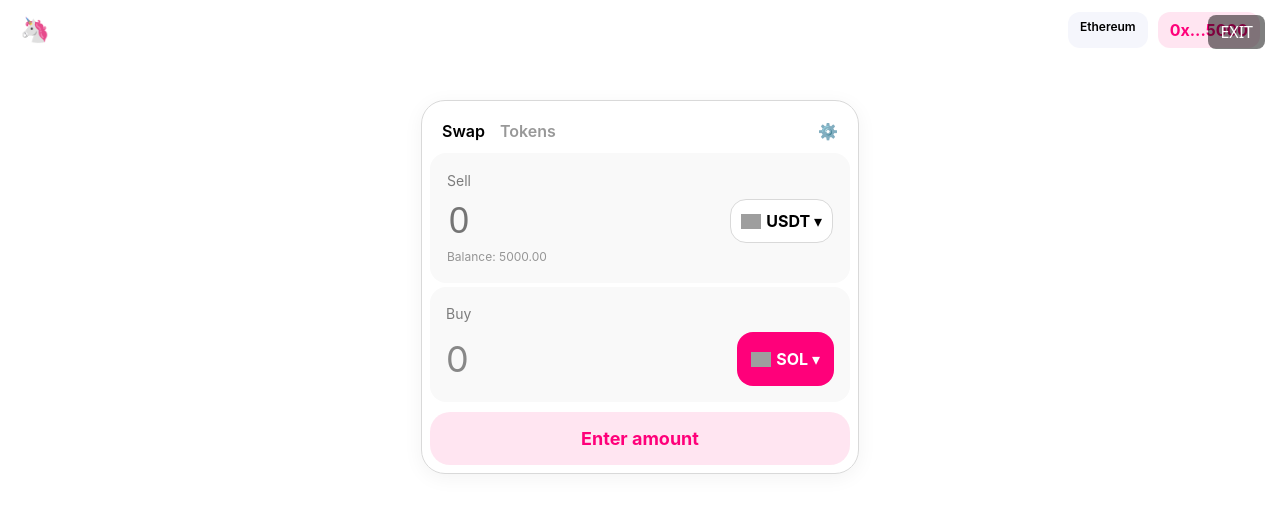
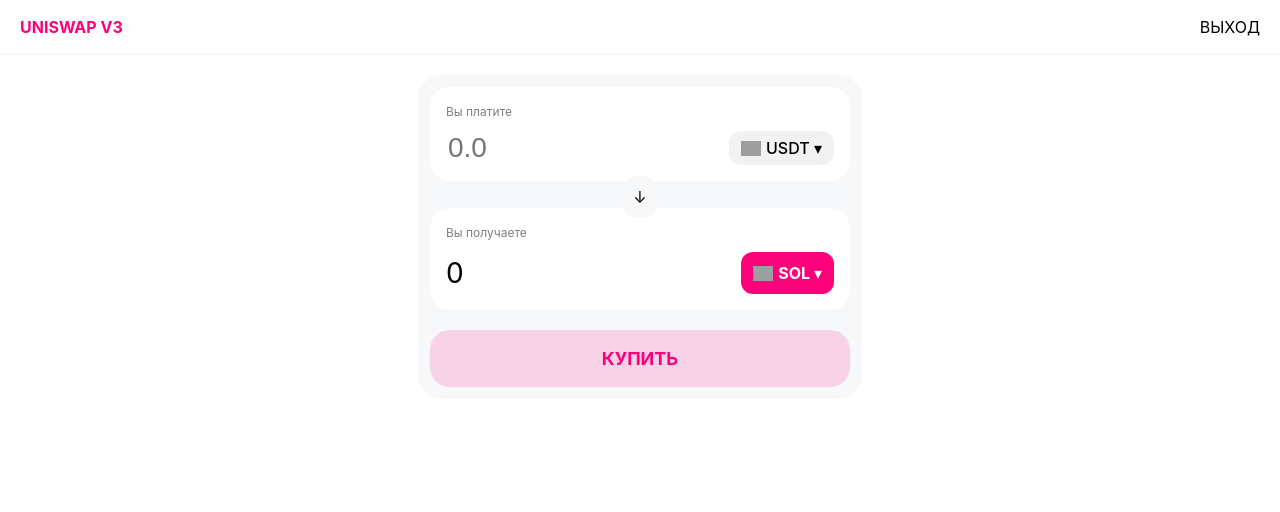
Before and after one commit to katyakuznezc-cmd/treidgame, a React (Vite) app: page / in a window 1280 px wide. Both pictures are taken after a click on the button "UNISWAP". Shown: the top 512 px of the page. Built offline with nearby package versions, Linux system fonts and the light colour scheme; grey boxes are pictures that could not be loaded.

Commit message:
Update App.jsx

```diff
--- a/src/App.jsx
+++ b/src/App.jsx
@@ -1,196 +1,203 @@
 import React, { useState, useEffect } from 'react';
 
-// --- ДАННЫЕ И ТОКЕНЫ ---
-const TOKENS = {
-  USDT: { symbol: 'USDT', name: 'Tether USD', icon: 'https://cryptologos.cc/logos/tether-usdt-logo.png', price: 1 },
-  SOL: { symbol: 'SOL', name: 'Solana', icon: 'https://cryptologos.cc/logos/solana-sol-logo.png', price: 145.20 },
-  ETH: { symbol: 'ETH', name: 'Ethereum', icon: 'https://cryptologos.cc/logos/ethereum-eth-logo.png', price: 2640.15 },
-  CRO: { symbol: 'CRO', name: 'Cronos', icon: 'https://cryptologos.cc/logos/cronos-cro-logo.png', price: 0.16 }
+// База данных токенов
+const ASSETS = {
+  USDT: { symbol: 'USDT', name: 'Tether', price: 1, icon: 'https://cryptologos.cc/logos/tether-usdt-logo.png' },
+  SOL: { symbol: 'SOL', name: 'Solana', price: 145.50, icon: 'https://cryptologos.cc/logos/solana-sol-logo.png' },
+  ETH: { symbol: 'ETH', name: 'Ethereum', price: 2600.00, icon: 'https://cryptologos.cc/logos/ethereum-eth-logo.png' },
+  BNB: { symbol: 'BNB', name: 'BNB', price: 605.20, icon: 'https://cryptologos.cc/logos/bnb-bnb-logo.png' }
 };
 
-export default function ProExchangeApp() {
-  // Global States
-  const [balance, setBalance] = useState(5000.00);
-  const [walletHoldings, setWalletHoldings] = useState({}); // { 'SOL': 10.5 }
-  const [activeDex, setActiveDex] = useState(null);
+export default function RealExchangeApp() {
+  // Глобальное состояние кошелька
+  const [balanceUSDT, setBalanceUSDT] = useState(1000.00);
+  const [inventory, setInventory] = useState({ symbol: null, amount: 0 });
+
+  // Состояния интерфейса
+  const [activeDex, setActiveDex] = useState(null); // 'UNISWAP', 'RAYDIUM'
   const [signal, setSignal] = useState(null);
-  const [clicks, setClicks] = useState([]);
+  const [amountInput, setAmountInput] = useState('');
+  const [isProcessing, setIsProcessing] = useState(false);
+  const [showTokenList, setShowTokenList] = useState(false);
+  const [selectedToken, setSelectedToken] = useState(ASSETS.SOL);
 
-  // Exchange Local States
-  const [payAmount, setPayAmount] = useState('');
-  const [tokenFrom, setTokenFrom] = useState(TOKENS.USDT);
-  const [tokenTo, setTokenTo] = useState(TOKENS.SOL);
-  const [slippage, setSlippage] = useState('0.5');
-  const [isTokenSelectOpen, setIsTokenSelectOpen] = useState(false);
-  const [isSettingsOpen, setIsSettingsOpen] = useState(false);
-  const [txStatus, setTxStatus] = useState('idle');
-
-  // Глобальный эффект сигнала
+  // 1. Генерация подробного сигнала
   useEffect(() => {
     if (!signal) {
-      const dexs = ['UNISWAP', 'RAYDIUM', 'PANCAKE', '1INCH'];
+      const tokens = [ASSETS.SOL, ASSETS.ETH, ASSETS.BNB];
+      const coin = tokens[Math.floor(Math.random() * tokens.length)];
+      const profit = (Math.random() * 4 + 3).toFixed(2);
       setSignal({
-        coin: 'SOL',
-        buy: dexs[0],
-        sell: dexs[1],
-        profit: (Math.random() * 5 + 4).toFixed(2)
+        coin: coin,
+        buyAt: 'UNISWAP',
+        sellAt: 'RAYDIUM',
+        profit: profit,
+        buyPrice: coin.price.toFixed(2),
+        sellPrice: (coin.price * (1 + profit/100)).toFixed(2)
       });
     }
   }, [signal]);
 
-  // Звук и Визуал (из сохраненных инструкций)
-  const handleInteraction = (e) => {
-    const x = e.clientX || (e.touches && e.touches[0].clientX);
-    const y = e.clientY || (e.touches && e.touches[0].clientY);
-    setClicks(prev => [...prev, { id: Date.now(), x, y }]);
-    setTimeout(() => setClicks(p => p.slice(1)), 600);
+  // 2. ЛОГИКА КНОПКИ SWAP (ПОКУПКА/ПРОДАЖА)
+  const handleAction = () => {
+    if (!amountInput || amountInput <= 0) return;
+
+    setIsProcessing(true);
+
+    setTimeout(() => {
+      // РЕЖИМ ПОКУПКИ (Если в кошельке пусто)
+      if (inventory.amount === 0) {
+        const cost = Number(amountInput);
+        if (cost <= balanceUSDT) {
+          const qty = cost / selectedToken.price;
+          setBalanceUSDT(prev => prev - cost);
+          setInventory({ symbol: selectedToken.symbol, amount: qty });
+        }
+      }
+      // РЕЖИМ ПРОДАЖИ (Если в кошельке есть актив)
+      else if (inventory.symbol === selectedToken.symbol) {
+        const isCorrectDex = activeDex === signal?.sellAt;
+        const profitMod = isCorrectDex ? (1 + Number(signal.profit)/100) : 0.8; // Штраф за неверную биржу
+
+        const finalReturn = (inventory.amount * selectedToken.price) * profitMod;
+        setBalanceUSDT(prev => prev + finalReturn);
+        setInventory({ symbol: null, amount: 0 });
+        setSignal(null); // Сигнал выполнен
+      }
+
+      setIsProcessing(false);
+      setAmountInput('');
+    }, 1500);
   };
 
-  // ЛОГИКА ТРАНЗАКЦИИ (Buy/Sell)
-  const executeSwap = () => {
-    if (!payAmount || payAmount <= 0) return;
-    setTxStatus('approving');
-
-    setTimeout(() => {
-      setTxStatus('signing');
-      setTimeout(() => {
-        const isBuying = tokenFrom.symbol === 'USDT';
-        const isWinningMove = (isBuying && activeDex === signal?.buy) || (!isBuying && activeDex === signal?.sell);
-        const profitMult = isWinningMove ? (1 + signal.profit / 100) : 0.75;
-
-        if (isBuying) {
-          const receiveQty = (Number(payAmount) / tokenTo.price) * profitMult;
-          setBalance(b => b - Number(payAmount));
-          setWalletHoldings(h => ({ ...h, [tokenTo.symbol]: (h[tokenTo.symbol] || 0) + receiveQty }));
-        } else {
-          const receiveUSDT = (Number(payAmount) * tokenFrom.price) * profitMult;
-          setBalance(b => b + receiveUSDT);
-          setWalletHoldings(h => ({ ...h, [tokenFrom.symbol]: (h[tokenFrom.symbol] || 0) - Number(payAmount) }));
-        }
-
-        setTxStatus('success');
-        setTimeout(() => { setTxStatus('idle'); setPayAmount(''); }, 2000);
-      }, 1500);
-    }, 1000);
-  };
-
-  // --- 🦄 UNISWAP INTERFACE (V3) ---
-  const UniswapUI = () => (
-    <div className="dex-container" style={{background: '#FFF', height: '100%', color: '#000', fontFamily: 'Inter, sans-serif'}}>
-      <header style={{padding: '12px 20px', display: 'flex', justifyContent: 'space-between', alignItems: 'center'}}>
-        <div style={{fontSize: 24}}>🦄</div>
-        <div style={{display: 'flex', gap: 10}}>
-          <div style={{background: '#F5F6FC', padding: '6px 12px', borderRadius: 12, fontSize: 12, fontWeight: 600}}>Ethereum</div>
-          <div style={{background: 'rgba(255, 0, 122, 0.1)', color: '#FF007A', padding: '6px 12px', borderRadius: 12, fontWeight: 'bold'}}>0x...{balance.toFixed(0)}</div>
+  // --- UI: СПИСОК ТОКЕНОВ ---
+  const TokenModal = () => (
+    <div style={{ position: 'absolute', inset: 0, background: '#111', zIndex: 3000, padding: 20 }}>
+      <div style={{ display: 'flex', justifyContent: 'space-between', marginBottom: 20 }}>
+        <b>Выберите токен</b>
+        <span onClick={() => setShowTokenList(false)} style={{ cursor: 'pointer' }}>✕</span>
+      </div>
+      {Object.values(ASSETS).map(token => (
+        <div key={token.symbol} onClick={() => { setSelectedToken(token); setShowTokenList(false); }} style={{ display: 'flex', alignItems: 'center', gap: 12, padding: '15px 0', borderBottom: '1px solid #222' }}>
+          <img src={token.icon} width="30" />
+          <div>
+            <div>{token.symbol}</div>
+            <div style={{ fontSize: 12, opacity: 0.5 }}>{token.name}</div>
+          </div>
         </div>
-      </header>
-
-      <div style={{display: 'flex', justifyContent: 'center', marginTop: 30, padding: 10}}>
-        <div style={{width: '100%', maxWidth: 420, border: '1px solid #D9D9D9', borderRadius: 24, padding: 8, boxShadow: '0 4px 20px rgba(0,0,0,0.05)'}}>
-          <div style={{display: 'flex', justifyContent: 'space-between', padding: '10px 12px'}}>
-            <div style={{display: 'flex', gap: 15, fontWeight: 600}}><span>Swap</span> <span style={{opacity: 0.4}}>Tokens</span></div>
-            <span onClick={() => setIsSettingsOpen(true)}>⚙️</span>
-          </div>
-
-          <div style={{background: '#F9F9F9', padding: 16, borderRadius: 16, border: '1px solid transparent', marginBottom: 4}}>
-            <div style={{fontSize: 14, opacity: 0.5, marginBottom: 8}}>Sell</div>
-            <div style={{display: 'flex', justifyContent: 'space-between'}}>
-              <input type="number" placeholder="0" value={payAmount} onChange={e => setPayAmount(e.target.value)} style={{background: 'none', border: 'none', fontSize: 36, width: '60%', outline: 'none'}} />
-              <button onClick={() => setIsTokenSelectOpen('from')} style={{background: '#FFF', border: '1px solid #D9D9D9', padding: '4px 10px', borderRadius: 16, display: 'flex', alignItems: 'center', gap: 5, fontWeight: 'bold'}}>
-                <img src={tokenFrom.icon} width="20"/> {tokenFrom.symbol} ▾
-              </button>
-            </div>
-            <div style={{fontSize: 12, opacity: 0.4, marginTop: 5}}>Balance: {tokenFrom.symbol === 'USDT' ? balance.toFixed(2) : (walletHoldings[tokenFrom.symbol] || 0).toFixed(4)}</div>
-          </div>
-
-          <div style={{background: '#F9F9F9', padding: 16, borderRadius: 16}}>
-            <div style={{fontSize: 14, opacity: 0.5, marginBottom: 8}}>Buy</div>
-            <div style={{display: 'flex', justifyContent: 'space-between'}}>
-              <div style={{fontSize: 36, color: payAmount ? '#000' : '#888'}}>{payAmount ? (payAmount / tokenTo.price).toFixed(5) : '0'}</div>
-              <button onClick={() => setIsTokenSelectOpen('to')} style={{background: '#FF007A', color: '#FFF', border: 'none', padding: '6px 14px', borderRadius: 16, display: 'flex', alignItems: 'center', gap: 5, fontWeight: 'bold'}}>
-                <img src={tokenTo.icon} width="20"/> {tokenTo.symbol} ▾
-              </button>
-            </div>
-          </div>
-
-          <button onClick={executeSwap} style={{width: '100%', padding: 16, background: 'rgba(255, 0, 122, 0.1)', color: '#FF007A', border: 'none', borderRadius: 20, fontWeight: 'bold', fontSize: 18, marginTop: 10}}>
-             {txStatus === 'idle' ? (payAmount ? 'Swap' : 'Enter amount') : 'Processing...'}
-          </button>
-        </div>
-      </div>
+      ))}
     </div>
   );
 
   return (
-    <div onPointerDown={handleInteraction} style={{width: '100vw', height: '100dvh', background: '#000', color: '#FFF', overflow: 'hidden', position: 'relative'}}>
-      {/* Click Dollars Effect */}
-      {clicks.map(c => <div key={c.id} className="dollar-pop" style={{left: c.x, top: c.y}}>$</div>)}
+    <div style={{ width: '100vw', height: '100dvh', background: '#000', color: '#fff', fontFamily: 'Inter, sans-serif' }}>
+      {showTokenList && <TokenModal />}
 
+      {/* ГЛАВНЫЙ ХАБ */}
       {!activeDex ? (
-        <div style={{padding: 20}}>
-          <div style={{textAlign: 'center', margin: '40px 0'}}>
-             <h1 style={{fontSize: 50, fontWeight: 900, margin: 0}}>${balance.toLocaleString()}</h1>
-             <p style={{opacity: 0.5, letterSpacing: 3}}>ARBITRAGE HUB</p>
+        <div style={{ padding: 20 }}>
+          <div style={{ textAlign: 'center', margin: '40px 0' }}>
+            <h1 style={{ fontSize: 42, fontWeight: 900 }}>${balanceUSDT.toLocaleString(undefined, { minimumFractionDigits: 2 })}</h1>
+            <p style={{ opacity: 0.5, letterSpacing: 2 }}>TOTAL BALANCE</p>
+            {inventory.amount > 0 && (
+              <div style={{ color: '#00ff88', fontSize: 14 }}>HOLDING: {inventory.amount.toFixed(4)} {inventory.symbol}</div>
+            )}
           </div>
 
-          <div className="signal-card" style={{background: '#111', padding: 20, borderRadius: 24, border: '1px solid #222', marginBottom: 30}}>
-             <div style={{display: 'flex', gap: 8, alignItems: 'center', color: '#00FF88', fontSize: 10, fontWeight: 'bold', marginBottom: 15}}>
-               <div className="pulse-dot"></div> ACTIVE SIGNAL
-             </div>
-             {signal && (
-               <>
-                 <div style={{fontSize: 20, fontWeight: 900}}>BUY ON <span style={{color: '#FF007A'}}>{signal.buy}</span></div>
-                 <div style={{fontSize: 20, fontWeight: 900, color: '#39F2AF'}}>SELL ON {signal.sell}</div>
-                 <div style={{marginTop: 10, fontSize: 14, color: '#00FF88'}}>PROFIT: +{signal.profit}%</div>
-               </>
-             )}
+          {/* СИГНАЛ */}
+          <div style={{ background: '#111', padding: 20, borderRadius: 24, border: '1px solid #222', marginBottom: 25 }}>
+            <div style={{ color: '#00ff88', fontSize: 10, fontWeight: 'bold', marginBottom: 10 }}>ACTIVE ARBITRAGE SIGNAL</div>
+            {signal ? (
+              <div>
+                <div style={{ fontSize: 18, fontWeight: 'bold' }}>КУПИТЬ {signal.coin.symbol} на <span style={{ color: '#ff007a' }}>{signal.buyAt}</span></div>
+                <div style={{ fontSize: 14, opacity: 0.6 }}>Цена входа: ${signal.buyPrice}</div>
+                <div style={{ fontSize: 18, fontWeight: 'bold', color: '#00ff88', marginTop: 10 }}>ПРОДАТЬ на {signal.sellAt}</div>
+                <div style={{ fontSize: 14, opacity: 0.6 }}>Цена выхода: ${signal.sellPrice}</div>
+                <div style={{ marginTop: 15, background: 'rgba(0,255,136,0.1)', padding: 10, borderRadius: 12, textAlign: 'center', color: '#00ff88', fontWeight: 'bold' }}>
+                  ОЖИДАЕМЫЙ ПРОФИТ: +{signal.profit}%
+                </div>
+              </div>
+            ) : "Scanning liquidity pools..."}
           </div>
 
-          <div style={{display: 'grid', gridTemplateColumns: '1fr 1fr', gap: 15}}>
-            {['UNISWAP', 'RAYDIUM', 'PANCAKE', '1INCH'].map(id => (
-              <button key={id} onClick={() => setActiveDex(id)} style={{background: '#1a1a1a', border: '1px solid #333', padding: 25, borderRadius: 20, color: '#FFF', fontWeight: 'bold'}}>{id}</button>
-            ))}
-          </div>
-
-          <div style={{position: 'absolute', bottom: 30, left: 0, right: 0, textAlign: 'center'}}>
-             <a href="https://t.me/kriptoalians" style={{color: '#333', textDecoration: 'none', fontSize: 12}}>SETTINGS & CREATORS</a>
+          <div style={{ display: 'grid', gridTemplateColumns: '1fr 1fr', gap: 15 }}>
+            <button onClick={() => setActiveDex('UNISWAP')} style={{ background: '#1a1a1a', border: '1px solid #333', padding: 25, borderRadius: 20, color: '#fff', fontWeight: 'bold' }}>UNISWAP</button>
+            <button onClick={() => setActiveDex('RAYDIUM')} style={{ background: '#1a1a1a', border: '1px solid #333', padding: 25, borderRadius: 20, color: '#fff', fontWeight: 'bold' }}>RAYDIUM</button>
           </div>
         </div>
       ) : (
-        <div style={{height: '100%'}}>
-           <button onClick={() => setActiveDex(null)} style={{position: 'absolute', top: 15, right: 15, zIndex: 1000, background: 'rgba(0,0,0,0.5)', border: 'none', color: '#FFF', padding: '6px 12px', borderRadius: 8}}>EXIT</button>
-           {activeDex === 'UNISWAP' && <UniswapUI />}
-           {activeDex === 'RAYDIUM' && (
-             <div style={{background: '#0c0d21', height: '100%', padding: 20}}>
-               <h2 style={{color: '#39F2AF'}}>RAYDIUM V2</h2>
-               {/* Здесь верстка Raydium аналогично Uniswap, но в темных тонах */}
-               <button onClick={executeSwap} style={{width: '100%', background: '#39F2AF', padding: 20, borderRadius: 12, color: '#000', fontWeight: 'bold'}}>EXECUTE SOLANA SWAP</button>
-             </div>
-           )}
+        /* ТЕРМИНАЛЫ БИРЖИ */
+        <div style={{ height: '100%', background: activeDex === 'UNISWAP' ? '#fff' : '#0c0d21', color: activeDex === 'UNISWAP' ? '#000' : '#fff' }}>
+          <div style={{ padding: '15px 20px', display: 'flex', justifyContent: 'space-between', borderBottom: '1px solid rgba(128,128,128,0.1)' }}>
+             <b style={{ color: activeDex === 'UNISWAP' ? '#ff007a' : '#39f2af' }}>{activeDex} V3</b>
+             <span onClick={() => {setActiveDex(null); setAmountInput('');}} style={{ cursor: 'pointer' }}>ВЫХОД</span>
+          </div>
+
+          <div style={{ padding: 20, display: 'flex', justifyContent: 'center' }}>
+            <div style={{ width: '100%', maxWidth: 420, background: activeDex === 'UNISWAP' ? '#f7f8fa' : '#14162e', borderRadius: 24, padding: 12 }}>
+
+               {/* ВХОДЯЩИЙ ТОКЕН */}
+               <div style={{ background: activeDex === 'UNISWAP' ? '#fff' : '#050614', padding: 16, borderRadius: 20, marginBottom: 5 }}>
+                  <div style={{ fontSize: 12, opacity: 0.5 }}>{inventory.amount === 0 ? 'Вы платите' : 'Вы продаете'}</div>
+                  <div style={{ display: 'flex', justifyContent: 'space-between', marginTop: 10 }}>
+                    <input
+                      type="number"
+                      placeholder="0.0"
+                      value={inventory.amount === 0 ? amountInput : inventory.amount.toFixed(4)}
+                      onChange={(e) => setAmountInput(e.target.value)}
+                      disabled={inventory.amount > 0}
+                      style={{ background: 'none', border: 'none', fontSize: 28, color: 'inherit', width: '60%', outline: 'none' }}
+                    />
+                    <button onClick={() => setShowTokenList(true)} style={{ background: 'rgba(128,128,128,0.1)', border: 'none', borderRadius: 12, padding: '5px 12px', color: 'inherit', display: 'flex', alignItems: 'center', gap: 5 }}>
+                       <img src={inventory.amount === 0 ? ASSETS.USDT.icon : selectedToken.icon} width="20" />
+                       {inventory.amount === 0 ? 'USDT' : inventory.symbol} ▾
+                    </button>
+                  </div>
+               </div>
+
+               <div style={{ textAlign: 'center', margin: '-10px 0', position: 'relative', zIndex: 2 }}>
+                  <div style={{ background: activeDex === 'UNISWAP' ? '#f7f8fa' : '#14162e', border: '4px solid ' + (activeDex === 'UNISWAP' ? '#f7f8fa' : '#14162e'), borderRadius: 12, display: 'inline-block', padding: 5 }}>↓</div>
+               </div>
+
+               {/* ВЫХОДЯЩИЙ ТОКЕН */}
+               <div style={{ background: activeDex === 'UNISWAP' ? '#fff' : '#050614', padding: 16, borderRadius: 20, marginBottom: 20 }}>
+                  <div style={{ fontSize: 12, opacity: 0.5 }}>Вы получаете</div>
+                  <div style={{ display: 'flex', justifyContent: 'space-between', marginTop: 10 }}>
+                    <div style={{ fontSize: 28 }}>
+                       {inventory.amount === 0
+                         ? (amountInput ? (amountInput / selectedToken.price).toFixed(4) : '0')
+                         : (inventory.amount * selectedToken.price).toFixed(2)}
+                    </div>
+                    <button onClick={() => setShowTokenList(true)} style={{ background: activeDex === 'UNISWAP' ? '#ff007a' : '#39f2af', border: 'none', borderRadius: 12, padding: '5px 12px', color: activeDex === 'UNISWAP' ? '#fff' : '#000', fontWeight: 'bold', display: 'flex', alignItems: 'center', gap: 5 }}>
+                       <img src={inventory.amount === 0 ? selectedToken.icon : ASSETS.USDT.icon} width="20" />
+                       {inventory.amount === 0 ? selectedToken.symbol : 'USDT'} ▾
+                    </button>
+                  </div>
+               </div>
+
+               <button onClick={handleAction} style={{
+                 width: '100%', padding: 18, borderRadius: 20, border: 'none', fontSize: 18, fontWeight: 'bold',
+                 background: activeDex === 'UNISWAP' ? 'rgba(255, 0, 122, 0.15)' : '#39f2af',
+                 color: activeDex === 'UNISWAP' ? '#ff007a' : '#000'
+               }}>
+                 {isProcessing ? 'Обработка...' : (inventory.amount === 0 ? 'КУПИТЬ' : 'ПРОДАТЬ')}
+               </button>
+            </div>
+          </div>
         </div>
       )}
 
-      {/* MODALS */}
-      {txStatus !== 'idle' && (
-        <div className="modal-overlay">
-           <div className="modal-content">
-              {txStatus === 'approving' && <p>Approving Token Spending...</p>}
-              {txStatus === 'signing' && <p>Waiting for Wallet Signature...</p>}
-              {txStatus === 'success' && <p style={{color: '#00FF88'}}>Transaction Confirmed!</p>}
-              <div className="loader"></div>
-           </div>
+      {/* Анимация загрузки */}
+      {isProcessing && (
+        <div style={{ position: 'absolute', inset: 0, background: 'rgba(0,0,0,0.8)', zIndex: 5000, display: 'flex', alignItems: 'center', justifyContent: 'center', flexDirection: 'column' }}>
+           <div className="loader"></div>
+           <p style={{ marginTop: 20 }}>Транзакция в сети...</p>
         </div>
       )}
 
       <style>{`
-        .dollar-pop { position: absolute; color: #00FF88; font-weight: bold; animation: popUp 0.6s ease-out forwards; pointer-events: none; }
-        @keyframes popUp { 0% { opacity: 1; transform: translateY(0); } 100% { opacity: 0; transform: translateY(-50px); } }
-        .pulse-dot { width: 8px; height: 8px; background: #00FF88; borderRadius: 50%; animation: pulse 1.5s infinite; }
-        @keyframes pulse { 0% { transform: scale(1); opacity: 1; } 50% { transform: scale(1.5); opacity: 0.5; } 100% { transform: scale(1); opacity: 1; } }
-        .modal-overlay { position: absolute; inset: 0; background: rgba(0,0,0,0.9); z-index: 10000; display: flex; align-items: center; justifyContent: center; }
-        .modal-content { text-align: center; }
-        .loader { width: 40px; height: 40px; border: 4px solid #333; border-top-color: #00FF88; border-radius: 50%; animation: spin 1s linear infinite; margin: 20px auto; }
-        @keyframes spin { to { transform: rotate(360deg); } }
+        .loader { width: 48px; height: 48px; border: 5px solid #FFF; border-bottom-color: #ff007a; border-radius: 50%; animation: rotation 1s linear infinite; }
+        @keyframes rotation { 0% { transform: rotate(0deg); } 100% { transform: rotate(360deg); } }
       `}</style>
     </div>
   );
```
